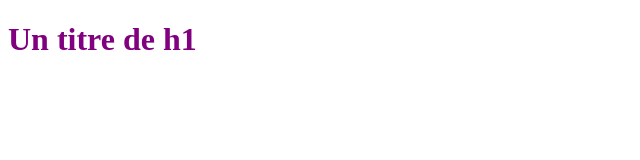
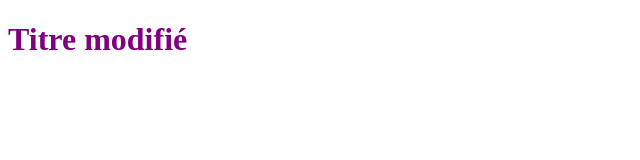
Before and after one commit to ismailo-git/learn-git, a plain HTML site: page index.html in a window 1280 px wide. Shown: the whole page, without its empty margins (0-640 px from the left). Drawn offline with Linux system fonts and the light colour scheme.

Commit message:
Modification du titre H1

```diff
--- a/index.html
+++ b/index.html
@@ -8,6 +8,6 @@
 	<link rel="stylesheet" href="style.css">
 </head>
 <body>
-	<h1>Un titre de h1</h1>
+	<h1>Titre modifié</h1>
 </body>
 </html>
```
